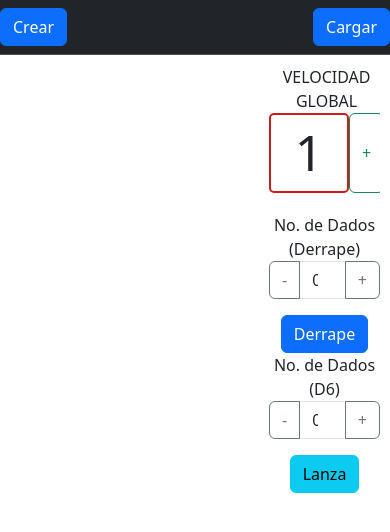
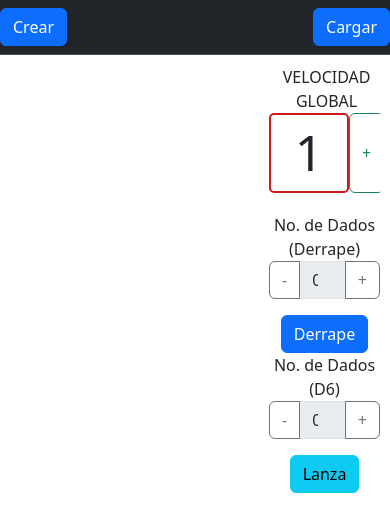
Before and after one commit to MoyMiranda/gaslands-tracker, a plain HTML site: page index.html in a window 390 px wide. Drawn offline with Linux system fonts and the light colour scheme.

Commit message:
Inputs disabled para mejor control con mobiles

```diff
--- a/index.html
+++ b/index.html
@@ -38,7 +38,7 @@
                     No. de Dados (Derrape)
                     <div class="input-group mb-3">
                         <button class="btn btn-outline-secondary" type="button" onclick="diceQty(0,'skidQty')">-</button>
-                        <input type="number" id="skidQty" class="form-control center" placeholder="" aria-label="Example text with button addon" aria-describedby="button-addon1" value="0">
+                        <input disabled type="number" id="skidQty" class="form-control center" placeholder="" aria-label="Example text with button addon" aria-describedby="button-addon1" value="0">
                         <button class="btn btn-outline-secondary" type="button" onclick="diceQty(1,'skidQty')">+</button>
                     </div>
                     <button type="button" class="btn btn-primary" onclick="roll('skidBox','skidQty')">Derrape</button>
@@ -49,7 +49,7 @@
                         No. de Dados (D6)
                         <div class="input-group mb-3">
                             <button class="btn btn-outline-secondary" type="button" onclick="diceQty(0,'diceQty')">-</button>
-                            <input type="number" id="diceQty" class="form-control center" placeholder="" aria-label="Example text with button addon" aria-describedby="button-addon1" value="0">
+                            <input disabled type="number" id="diceQty" class="form-control center" placeholder="" aria-label="Example text with button addon" aria-describedby="button-addon1" value="0">
                             <button class="btn btn-outline-secondary" type="button" onclick="diceQty(1,'diceQty')">+</button>
                         </div>
 
--- a/script.js
+++ b/script.js
@@ -212,6 +212,7 @@ function importJSON() {
     } else{
         alert('JSON no valido, falta algo -.-');
     }
+    $('#jsonLoadInput').val('');
 }
 
 function escapeHtml(text) {
```
